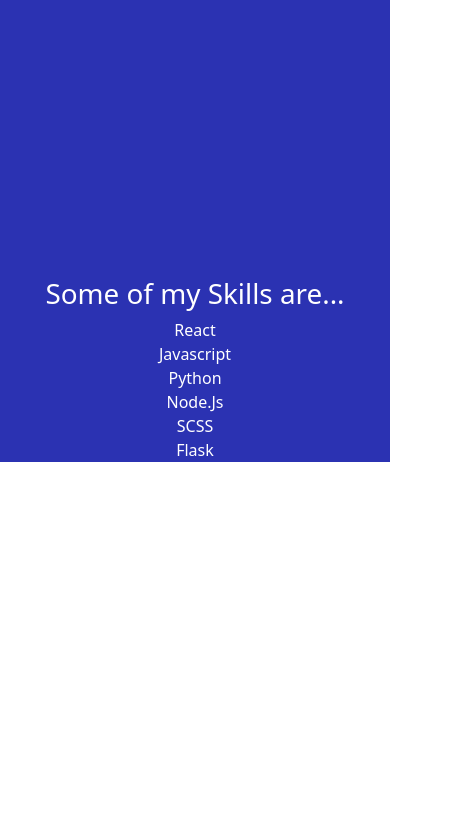
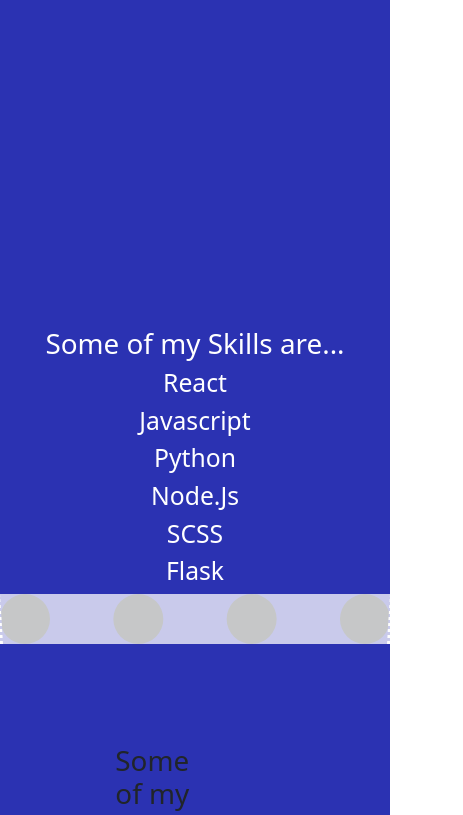
Before and after one commit to 2gaudy/Portfolio-v2, a React (Vite) app: page / in a window 390 px wide. Shown: the part 1234-2049 px from the top of the page, 463 px wide, since content can reach past the window. Before the commit the page ends 1696 px from the top, so only its background shows below. Built offline with nearby package versions, Linux system fonts and the light colour scheme.

Commit message:
Added Project Section

```diff
--- a/package.json
+++ b/package.json
@@ -21,6 +21,6 @@
     "@vitejs/plugin-react": "^2.2.0",
     "bootstrap": "^5.2.3",
     "sass": "^1.56.1",
-    "vite": "^3.2.3"
+    "vite": "^3.2.4"
   }
 }
--- a/src/App.jsx
+++ b/src/App.jsx
@@ -1,5 +1,5 @@
+import reactLogo from './assets/react.svg'
 import { useState } from 'react'
-import reactLogo from './assets/react.svg'
 import './App.css'
 import Spline from '@splinetool/react-spline';
 
@@ -54,7 +54,7 @@
         <section id="land">
 
           <div className='landing row align-items-center'>
-            <div className='col-sm-12 col-lg-4 Spline'>
+            <div className='col-md-12 col-lg-4 Spline'>
               <Spline scene="https://prod.spline.design/55LWcQxXwgrHJ8CJ/scene.splinecode" />
             </div>
 
@@ -69,23 +69,94 @@
 
         </section>
 
+        <hr className='hr'/>
+
         <section id="about">
           <div className="about-section row align-items-center">
             <div className='Spline col-l-8 text-center gx-2'>
               <Spline className='Spline' scene="https://prod.spline.design/5lItWqZIBkFaXNm2/scene.splinecode" />
             </div>
             <div className='col-lg-3 text-center gx-2 skills'>
+
               <h1 className='skills-head'>Some of my Skills are...</h1>
+
               <ul className="skills-list list-group">
-                <li>React</li>
-                <li>Javascript</li>
-                <li>Python</li>
-                <li>Node.Js</li>
-                <li>SCSS</li>
-                <li>Flask</li>
+                <li><h2>React</h2></li>
+                <li><h2>Javascript</h2></li>
+                <li><h2>Python</h2></li>
+                <li><h2>Node.Js</h2></li>
+                <li><h2>SCSS</h2></li>
+                <li><h2>Flask</h2></li>
               </ul>
+
             </div>
           </div>
+        </section>
+
+        <hr className='hr'/>
+
+        <section id="projects">
+
+          <h1 className='text-center '>Some of my favorite projects are...</h1>
+
+          <div className='container-fluid row project-cards'>
+
+
+            <div className='card project-card' >
+              <img src="..." class="card-img-top" alt="..."/>
+              <div className='card-body'>
+                <h2>Snake</h2>
+                <p className="card-text">This Project Contained:</p>
+              </div>
+
+            </div>
+
+            <div className='card project-card' >
+              <img src="..." class="card-img-top" alt="..."/>
+              <div className='card-body'>
+                <h2>NoteTaker App</h2>
+                <p className="card-text">This Project Contained:</p>
+              </div>
+
+            </div>
+
+            <div className='card project-card' >
+              <img src="..." class="card-img-top" alt="..."/>
+              <div className='card-body'>
+                <h2>Calendar</h2>
+                <p className="card-text">This Project Contained:</p>
+              </div>
+
+            </div>
+
+            <div className='card project-card' >
+              <img src="..." class="card-img-top" alt="..."/>
+              <div className='card-body'>
+                <p className="card-text">This Project Contained:</p>
+              </div>
+
+            </div>
+
+            <div className='card project-card' >
+              <img src="..." class="card-img-top" alt="..."/>
+              <div className='card-body'>
+                <p className="card-text">This Project Contained:</p>
+              </div>
+
+            </div>
+
+            <div className='card project-card' >
+              <img src="..." class="card-img-top" alt="..."/>
+              <div className='card-body'>
+                <p className="card-text">This Project Contained:</p>
+              </div>
+
+            </div>
+
+          </div>
+
+
+
         </section>
 
 
--- a/src/App.scss
+++ b/src/App.scss
@@ -15,8 +15,21 @@
 
 }
 
+.hr {
+    background-color: #2B32B2;
+    border: #fdfdfd;
+    border-top: 50px;
+    border-bottom: 0px;
+    padding: 0;
+    border-style:dotted;
+    margin: 0;
+}
+
 .main {
     padding: 20px;
+
+
+
 }
 
 .landing {
@@ -91,3 +104,21 @@
         transform: scale(0.8);
     }
 }
+
+#projects {
+    padding: 100px;
+    display: flex;
+    background-color: #2B32B2;
+
+}
+
+.project-card {
+    width: 18rem;
+    margin: 10vh;
+
+}
+
+.project-cards {
+    padding: 3% 2%;
+    justify-content: space-evenly;
+}
```
Also changed, not shown: src/App.css, 2 other files (tests, documents, lock files or other folders).
